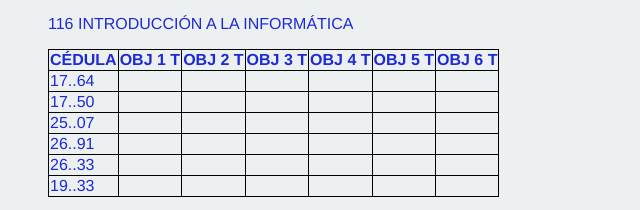
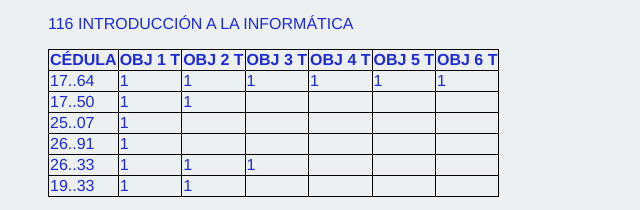
Before and after one commit to dbcolmenaresp/CalificacionesUNA, a plain HTML site: page index.html in a window 1280 px wide. Shown: the part 587-797 px from the top of the page, 0-640 px from the left. Drawn offline with Linux system fonts and the light colour scheme.

Commit message:
Update index.html

```diff
--- a/index.html
+++ b/index.html
@@ -64,17 +64,17 @@
 					</tr>
 					<tr>
 						<td>17..64</td>
-						<td></td>
-						<td></td>
-						<td></td>
-						<td></td>
-						<td></td>
-						<td></td>
+						<td>1</td>
+						<td>1</td>
+						<td>1</td>
+						<td>1</td>
+						<td>1</td>
+						<td>1</td>
 					</tr>
 					<tr>
 						<td>17..50</td>
-						<td></td>
-						<td></td>
+						<td>1</td>
+						<td>1</td>
 						<td></td>
 						<td></td>
 						<td></td>
@@ -82,7 +82,7 @@
 					</tr>
 					<tr>
 						<td>25..07</td>
-						<td></td>
+						<td>1</td>
 						<td></td>
 						<td></td>
 						<td></td>
@@ -91,7 +91,7 @@
 					</tr>
 					<tr>
 						<td>26..91</td>
-						<td></td>
+						<td>1</td>
 						<td></td>
 						<td></td>
 						<td></td>
@@ -100,17 +100,17 @@
 					</tr>
 					<tr>
 						<td>26..33</td>
-						<td></td>
-						<td></td>
-						<td></td>
+						<td>1</td>
+						<td>1</td>
+						<td>1</td>
 						<td></td>
 						<td></td>
 						<td></td>
 					</tr>
 					<tr>
 						<td>19..33</td>
-						<td></td>
-						<td></td>
+						<td>1</td>
+						<td>1</td>
 						<td></td>
 						<td></td>
 						<td></td>
```
